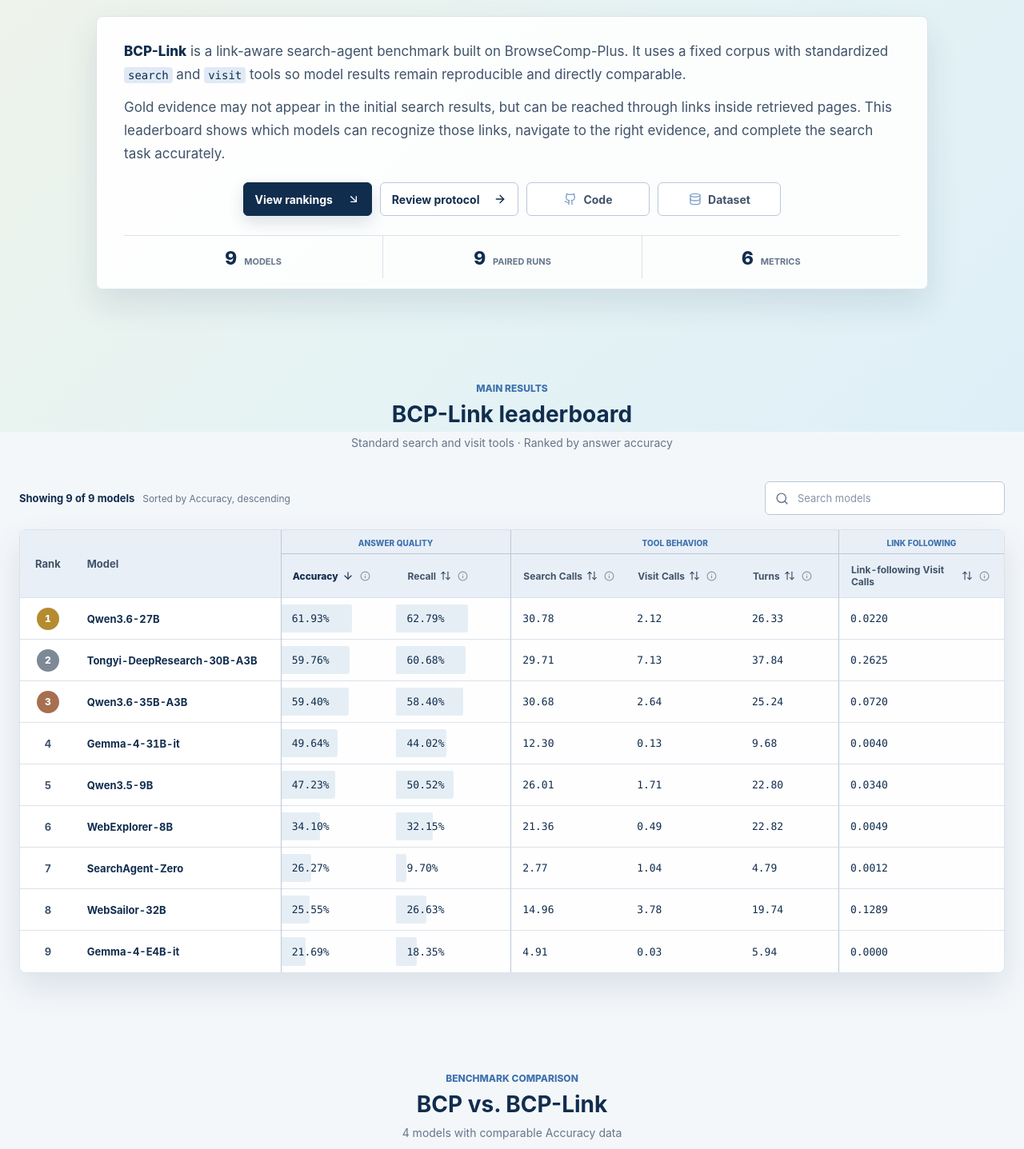
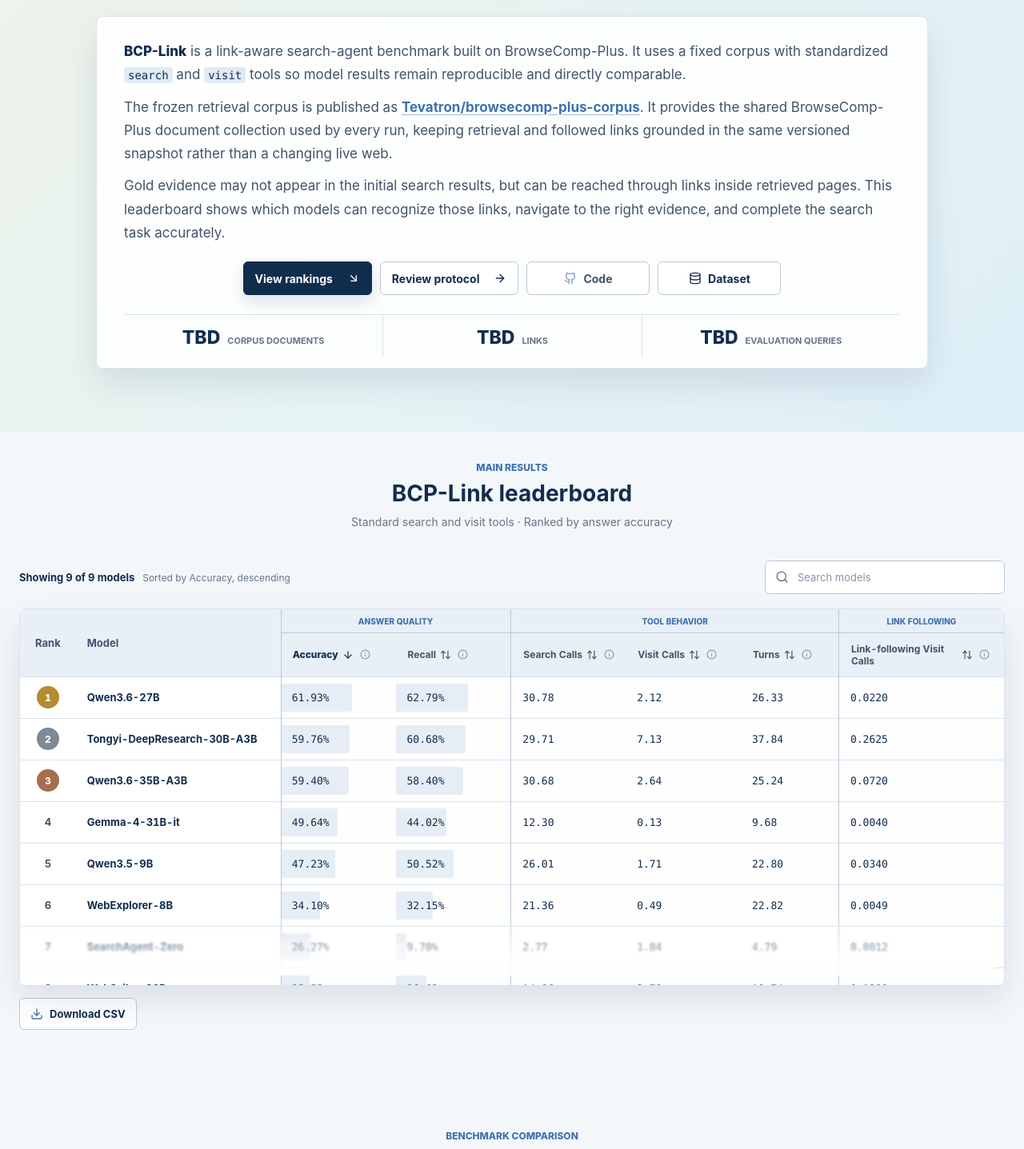
Before and after one commit to ml-stat-Sustech/bcp-link-leaderboard, a React (Vite) app: page / in a window 1280 px wide. Shown: the part 260-1697 px from the top of the page at 80% size. Built offline with nearby package versions, Linux system fonts and the light colour scheme.

Commit message:
Add dataset context and scrollable leaderboard

```diff
--- a/src/App.tsx
+++ b/src/App.tsx
@@ -10,6 +10,7 @@
   Check,
   ChevronDown,
   Database,
+  Download,
   Github,
   Info,
   Link2,
@@ -63,6 +64,9 @@
 interface LeaderboardAppProps {
   csvText?: string;
 }
+
+const BROWSECOMP_PLUS_CORPUS_URL =
+  "https://huggingface.co/datasets/Tevatron/browsecomp-plus-corpus";
 
 const DEFAULT_COMPARISON_MODEL_NAMES = [
   "Tongyi-DeepResearch-30B-A3B",
@@ -340,16 +344,27 @@
 
 function LeaderboardTable({
   models,
+  csvText,
   language,
   copy,
 }: {
   models: ModelResults[];
+  csvText: string;
   language: Language;
   copy: Translation;
 }) {
   const [query, setQuery] = useState("");
   const [sort, setSort] = useState<SortState>({ key: "accuracy", direction: "desc" });
+  const [tableScrollState, setTableScrollState] = useState({
+    scrollable: false,
+    atBottom: true,
+  });
+  const tableScrollRef = useRef<HTMLDivElement>(null);
   const ranks = useMemo(() => getAccuracyRanks(models), [models]);
+  const csvDownloadHref = useMemo(
+    () => `data:text/csv;charset=utf-8,${encodeURIComponent(csvText)}`,
+    [csvText],
+  );
 
   const visibleModels = useMemo(() => {
     const normalizedQuery = query.trim().toLocaleLowerCase();
@@ -364,6 +379,27 @@
       direction: current.key === key && current.direction === "desc" ? "asc" : "desc",
     }));
   };
+
+  const updateTableScrollState = (element: HTMLDivElement) => {
+    const scrollable = element.scrollHeight > element.clientHeight + 1;
+    const atBottom =
+      !scrollable || element.scrollTop + element.clientHeight >= element.scrollHeight - 2;
+    setTableScrollState((current) =>
+      current.scrollable === scrollable && current.atBottom === atBottom
+        ? current
+        : { scrollable, atBottom },
+    );
+  };
+
+  useEffect(() => {
+    const tableScroll = tableScrollRef.current;
+    if (!tableScroll) return;
+
+    const update = () => updateTableScrollState(tableScroll);
+    update();
+    window.addEventListener("resize", update);
+    return () => window.removeEventListener("resize", update);
+  }, [visibleModels.length]);
 
   const renderLeaderboardSurface = () => (
     <div className="leaderboard-surface">
@@ -386,8 +422,18 @@
         </label>
       </div>
 
-      <div className="table-shell">
-        <div className="table-scroll" tabIndex={0} aria-label={copy.leaderboard.tableScrollLabel}>
+      <div
+        className="table-shell"
+        data-scrollable={tableScrollState.scrollable ? "true" : "false"}
+        data-at-bottom={tableScrollState.atBottom ? "true" : "false"}
+      >
+        <div
+          ref={tableScrollRef}
+          className="table-scroll"
+          tabIndex={0}
+          aria-label={copy.leaderboard.tableScrollLabel}
+          onScroll={(event) => updateTableScrollState(event.currentTarget)}
+        >
           <table>
             <colgroup>
               <col className="rank-column-track" />
@@ -481,6 +527,17 @@
             </div>
           )}
         </div>
+      </div>
+      <div className="leaderboard-footer">
+        <a
+          className="download-csv"
+          href={csvDownloadHref}
+          download="bcp-link-results.csv"
+          aria-label={copy.leaderboard.downloadCsvLabel}
+        >
+          <Download aria-hidden="true" />
+          <span>{copy.leaderboard.downloadCsv}</span>
+        </a>
       </div>
     </div>
   );
@@ -1139,15 +1196,6 @@
     }
   }, [copy.errors.unknown, csvText]);
 
-  const comparableModels = parsed.models.filter(
-    (model) =>
-      model.bcp !== null &&
-      model.bcpLink !== null &&
-      METRICS.every(
-        (metric) => model.bcp?.[metric.key] !== null && model.bcpLink?.[metric.key] !== null,
-      ),
-  ).length;
-
   return (
     <div id="top" className="app-shell">
       <header className="site-header">
@@ -1192,7 +1240,19 @@
                   <strong>BCP-Link</strong>{copy.intro.bodyOneAfterName}<code>search</code>
                   {copy.intro.bodyOneBetweenTools}<code>visit</code>{copy.intro.bodyOneAfterVisit}
                 </p>
-                <p>{copy.intro.bodyTwo}</p>
+                <p>
+                  {copy.intro.datasetBodyBeforeName}
+                  <a
+                    className="intro-dataset-link"
+                    href={BROWSECOMP_PLUS_CORPUS_URL}
+                    target="_blank"
+                    rel="noreferrer"
+                  >
+                    Tevatron/browsecomp-plus-corpus
+                  </a>
+                  {copy.intro.datasetBodyAfterName}
+                </p>
+                <p>{copy.intro.bodyThree}</p>
                 <div className="intro-actions">
                   <a className="intro-action intro-action-primary" href="#leaderboard">
                     {copy.intro.rankingsAction} <ArrowDownRight aria-hidden="true" />
@@ -1209,34 +1269,39 @@
                   >
                     <Github aria-hidden="true" /> <span>{copy.intro.codeAction}</span>
                   </button>
-                  <button
+                  <a
                     className="intro-action intro-action-resource"
-                    type="button"
-                    disabled
-                    title={`Hugging Face · ${copy.intro.comingSoon}`}
+                    href={BROWSECOMP_PLUS_CORPUS_URL}
+                    target="_blank"
+                    rel="noreferrer"
                     aria-label={copy.intro.datasetActionLabel}
                   >
                     <Database aria-hidden="true" /> <span>{copy.intro.datasetAction}</span>
-                  </button>
+                  </a>
                 </div>
                 <dl className="dataset-stats" aria-label={copy.stats.label}>
                   <div>
-                    <dt>{parsed.models.length}</dt>
-                    <dd>{` ${copy.stats.models(parsed.models.length).replace(String(parsed.models.length), "").trim()}`}</dd>
+                    <dt>{copy.stats.placeholder}</dt>
+                    <dd>{copy.stats.documents}</dd>
                   </div>
                   <div>
-                    <dt>{comparableModels}</dt>
-                    <dd>{` ${copy.stats.comparisons(comparableModels).replace(String(comparableModels), "").trim()}`}</dd>
+                    <dt>{copy.stats.placeholder}</dt>
+                    <dd>{copy.stats.links}</dd>
                   </div>
                   <div>
-                    <dt>{METRICS.length}</dt>
-                    <dd>{` ${copy.stats.metrics(METRICS.length).replace(String(METRICS.length), "").trim()}`}</dd>
+                    <dt>{copy.stats.placeholder}</dt>
+                    <dd>{copy.stats.queries}</dd>
                   </div>
                 </dl>
               </div>
             </div>
           </section>
-          <LeaderboardTable models={parsed.models} language={language} copy={copy} />
+          <LeaderboardTable
+            models={parsed.models}
+            csvText={csvText}
+            language={language}
+            copy={copy}
+          />
           <ComparisonChart models={parsed.models} language={language} copy={copy} />
           <EvaluationRules copy={copy} />
           <MetricGuide copy={copy} />
--- a/src/EvaluationRules.tsx
+++ b/src/EvaluationRules.tsx
@@ -1,4 +1,4 @@
-import { Database, FileText, GlobeLock, Route, Search } from "lucide-react";
+import { FileText, RefreshCw, Route, Search, Wrench } from "lucide-react";
 import type { Translation } from "./i18n";
 
 function ToolPanel({
@@ -46,7 +46,7 @@
 }
 
 export function EvaluationRules({ copy }: { copy: Translation }) {
-  const principleIcons = [<Database />, <GlobeLock />, <Route />];
+  const principleIcons = [<RefreshCw />, <Route />, <Wrench />];
 
   return (
     <section
--- a/src/i18n.ts
+++ b/src/i18n.ts
@@ -58,7 +58,9 @@
     bodyOneAfterName: string;
     bodyOneBetweenTools: string;
     bodyOneAfterVisit: string;
-    bodyTwo: string;
+    datasetBodyBeforeName: string;
+    datasetBodyAfterName: string;
+    bodyThree: string;
     rankingsAction: string;
     protocolAction: string;
     codeAction: string;
@@ -69,9 +71,10 @@
   };
   stats: {
     label: string;
-    models: (count: number) => string;
-    comparisons: (count: number) => string;
-    metrics: (count: number) => string;
+    placeholder: string;
+    documents: string;
+    links: string;
+    queries: string;
   };
   leaderboard: {
     kicker: string;
@@ -86,6 +89,8 @@
     sortStatus: (metric: string, direction: "asc" | "desc") => string;
     noMatches: (query: string) => string;
     showing: (visible: number, total: number) => string;
+    downloadCsv: string;
+    downloadCsvLabel: string;
   };
   comparison: {
     kicker: string;
@@ -188,7 +193,10 @@
         " is a link-aware search-agent benchmark built on BrowseComp-Plus. It uses a fixed corpus with standardized ",
       bodyOneBetweenTools: " and ",
       bodyOneAfterVisit: " tools so model results remain reproducible and directly comparable.",
-      bodyTwo:
+      datasetBodyBeforeName: "The frozen retrieval corpus is published as ",
+      datasetBodyAfterName:
+        ". It provides the shared BrowseComp-Plus document collection used by every run, keeping retrieval and followed links grounded in the same versioned snapshot rather than a changing live web.",
+      bodyThree:
         "Gold evidence may not appear in the initial search results, but can be reached through links inside retrieved pages. This leaderboard shows which models can recognize those links, navigate to the right evidence, and complete the search task accurately.",
       rankingsAction: "View rankings",
       protocolAction: "Review protocol",
@@ -196,13 +204,14 @@
       datasetAction: "Dataset",
       comingSoon: "Coming soon",
       codeActionLabel: "Code on GitHub, coming soon",
-      datasetActionLabel: "Dataset on Hugging Face, coming soon",
+      datasetActionLabel: "Open Tevatron/browsecomp-plus-corpus on Hugging Face",
     },
     stats: {
       label: "Dataset summary",
-      models: (count) => `${count} models`,
-      comparisons: (count) => `${count} paired runs`,
-      metrics: (count) => `${count} metrics`,
+      placeholder: "TBD",
+      documents: "Corpus documents",
+      links: "Links",
+      queries: "Evaluation queries",
     },
     leaderboard: {
       kicker: "Main results",
@@ -218,6 +227,8 @@
         `Sorted by ${metric}, ${direction === "asc" ? "ascending" : "descending"}`,
       noMatches: (query) => `No models match “${query}”.`,
       showing: (visible, total) => `Showing ${visible} of ${total} models`,
+      downloadCsv: "Download CSV",
+      downloadCsvLabel: "Download leaderboard results as CSV",
     },
     comparison: {
       kicker: "Benchmark comparison",
@@ -262,20 +273,21 @@
     },
     rules: {
       kicker: "Evaluation rules",
-      heading: "One environment, the same tools",
-      note: "Every model is evaluated against the same fixed resources and tool contract.",
+      heading: "One fixed process, two standard tools",
+      note:
+        "Every model is evaluated through the same reproducible pipeline with the same search and visit interfaces.",
       principles: [
         {
-          title: "Fixed benchmark environment",
-          body: "The corpus, query set, Elasticsearch index, prompts, and evaluation scripts stay fixed across model runs.",
-        },
-        {
-          title: "No live web access",
-          body: "Search and visit operate only on the local benchmark corpus, avoiding changes and failures from the live web.",
+          title: "Reproducible by design",
+          body: "Every run follows one fixed evaluation process: the same corpus, query set, Elasticsearch index, prompts, turn limit, and scoring scripts.",
         },
         {
           title: "Link-aware navigation",
           body: "Gold evidence can sit beyond the first search results, so agents must recognize and follow useful text links.",
+        },
+        {
+          title: "Two standard tools",
+          body: "All models receive the same two tools, search and visit, with identical inputs and outputs for a fair comparison.",
         },
       ],
       flowScrollLabel: "Evaluation path from query to answer",
@@ -399,7 +411,10 @@
         " 是基于 BrowseComp-Plus 构建的链接感知搜索智能体基准。它使用固定语料，以及标准化的 ",
       bodyOneBetweenTools: " 和 ",
       bodyOneAfterVisit: " 工具，使不同模型的结果可复现、可直接比较。",
-      bodyTwo:
+      datasetBodyBeforeName: "评测使用的冻结检索语料发布于 ",
+      datasetBodyAfterName:
+        "。它为每次运行提供同一版本的 BrowseComp-Plus 文档集合，使初始检索和链接跟随都基于固定快照，而不受实时网页变化影响。",
+      bodyThree:
         "关键证据不一定出现在初始搜索结果中，但可能通过检索页面内的链接到达。该排行榜用于衡量模型能否识别这些链接、导航至正确证据，并准确完成搜索任务。",
       rankingsAction: "查看排行榜",
       protocolAction: "阅读评测规则",
@@ -407,13 +422,14 @@
       datasetAction: "Dataset",
       comingSoon: "即将开放",
       codeActionLabel: "GitHub 上的代码，即将开放",
-      datasetActionLabel: "Hugging Face 上的数据集，即将开放",
+      datasetActionLabel: "在 Hugging Face 打开 Tevatron/browsecomp-plus-corpus",
     },
     stats: {
       label: "数据概览",
-      models: (count) => `${count} 个模型`,
-      comparisons: (count) => `${count} 个配对结果`,
-      metrics: (count) => `${count} 个指标`,
+      placeholder: "待补",
+      documents: "语料文档",
+      links: "链接",
+      queries: "评测问题",
     },
     leaderboard: {
       kicker: "主要结果",
@@ -421,7 +437,7 @@
       note: "统一 search 和 visit 工具 · 按答案准确率排名",
       searchLabel: "搜索模型",
       searchPlaceholder: "搜索模型",
-      tableScrollLabel: "可横向滚动的排行榜表格",
+      tableScrollLabel: "可横向和纵向滚动的排行榜表格",
       rank: "Rank",
       model: "Model",
       sortBy: (metric) => `按 ${metric} 排序`,
@@ -429,6 +445,8 @@
         `当前按 ${metric} ${direction === "asc" ? "升序" : "降序"}排列`,
       noMatches: (query) => `没有与“${query}”匹配的模型。`,
       showing: (visible, total) => `正在显示 ${visible} / ${total} 个模型`,
+      downloadCsv: "下载 CSV",
+      downloadCsvLabel: "下载排行榜结果 CSV",
     },
     comparison: {
       kicker: "基准对比",
@@ -472,20 +490,20 @@
     },
     rules: {
       kicker: "评测规则",
-      heading: "统一环境，统一工具",
-      note: "所有模型均使用相同的固定资源和工具协议进行评测。",
+      heading: "固定流程，两种标准工具",
+      note: "所有模型均在同一套可复现流程中，使用相同的 search 与 visit 工具接口进行评测。",
       principles: [
         {
-          title: "固定评测环境",
-          body: "不同模型运行时使用相同的语料、问题集、Elasticsearch 索引、提示词和评估脚本。",
+          title: "可复现评测",
+          body: "每次运行都遵循同一套固定流程：使用相同的语料、问题集、Elasticsearch 索引、提示词、turn 上限和评分脚本。",
         },
         {
-          title: "不访问实时互联网",
-          body: "search 和 visit 只访问本地基准语料，避免实时网页变化或访问失败影响结果。",
+          title: "链接感知导航",
+          body: "关键证据可能位于初始搜索结果之外，智能体需要识别并跟随有用的文本链接。",
         },
         {
-          title: "链接导航能力",
-          body: "关键证据可能位于初始搜索结果之外，智能体需要识别并跟随有用的文本链接。",
+          title: "两种标准工具",
+          body: "所有模型都使用输入与输出完全一致的 search 和 visit 两种标准工具，确保模型间比较公平。",
         },
       ],
       flowScrollLabel: "从 Query 到 Answer 的评测流程",
--- a/src/styles.css
+++ b/src/styles.css
@@ -653,6 +653,18 @@
   font-weight: 780;
 }
 
+.intro-dataset-link {
+  color: var(--primary);
+  font-weight: 700;
+  text-decoration-color: color-mix(in srgb, var(--primary) 48%, transparent);
+  text-underline-offset: 3px;
+}
+
+.intro-dataset-link:hover {
+  color: var(--text);
+  text-decoration-color: currentColor;
+}
+
 .intro-body p + p {
   margin-top: 11px;
 }
@@ -886,10 +898,81 @@
   -webkit-backdrop-filter: blur(8px);
 }
 
+.table-shell {
+  position: relative;
+}
+
+.table-shell::after {
+  content: "";
+  height: 82px;
+  position: absolute;
+  right: 12px;
+  bottom: 12px;
+  left: 0;
+  z-index: 12;
+  opacity: 0;
+  pointer-events: none;
+  background: linear-gradient(
+    to bottom,
+    transparent,
+    color-mix(in srgb, var(--surface) 92%, transparent)
+  );
+  -webkit-backdrop-filter: blur(1.5px);
+  backdrop-filter: blur(1.5px);
+  -webkit-mask-image: linear-gradient(to bottom, transparent, #000 54%);
+  mask-image: linear-gradient(to bottom, transparent, #000 54%);
+  transition: opacity 180ms ease;
+}
+
+.table-shell[data-scrollable="true"][data-at-bottom="false"]::after {
+  opacity: 1;
+}
+
 .table-scroll,
 .chart-scroll {
   overflow-x: auto;
   scrollbar-color: var(--border-strong) var(--surface-soft);
+}
+
+.table-scroll {
+  max-height: min(470px, 62vh);
+  overflow-y: auto;
+}
+
+.leaderboard-footer {
+  min-height: 42px;
+  display: flex;
+  align-items: center;
+  justify-content: flex-start;
+  margin-top: 14px;
+}
+
+.download-csv {
+  min-height: 40px;
+  display: inline-flex;
+  align-items: center;
+  gap: 8px;
+  padding: 0 13px;
+  color: var(--text);
+  background: var(--control-bg);
+  border: 1px solid var(--control-border);
+  border-radius: 6px;
+  font-size: 13px;
+  font-weight: 700;
+  text-decoration: none;
+  transition: border-color 140ms ease, box-shadow 140ms ease, transform 140ms ease;
+}
+
+.download-csv svg {
+  width: 16px;
+  height: 16px;
+  color: var(--primary);
+}
+
+.download-csv:hover {
+  transform: translateY(-1px);
+  border-color: var(--primary);
+  box-shadow: var(--pressed-shadow);
 }
 
 table {
```
Also changed, not shown: 2 other files (tests, documents, lock files or other folders).
